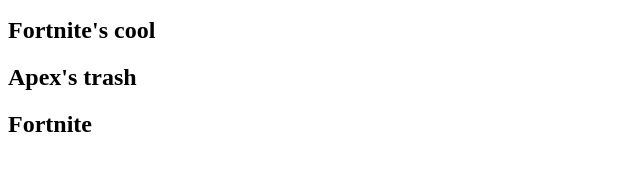
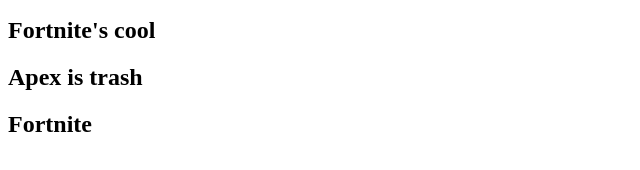
Before and after one commit to JeffersMyMan/JeffersMyMan.github.io, a plain HTML site: page index.html in a window 1280 px wide. Shown: the part 382-552 px from the top of the page, 0-640 px from the left. Drawn offline with Linux system fonts and the light colour scheme.

Commit message:
Update index.html

```diff
--- a/index.html
+++ b/index.html
@@ -31,7 +31,7 @@
       <p> Ps4 Fun games </p>
       <h2> I love Nba 2k 20 </h2>
       <h2> Fortnite's cool </h2>
-      <h2> Apex's trash </h2>
+      <h2> Apex is trash </h2>
       <h2> Fortnite </h2>
   </body>
 </html>
```
